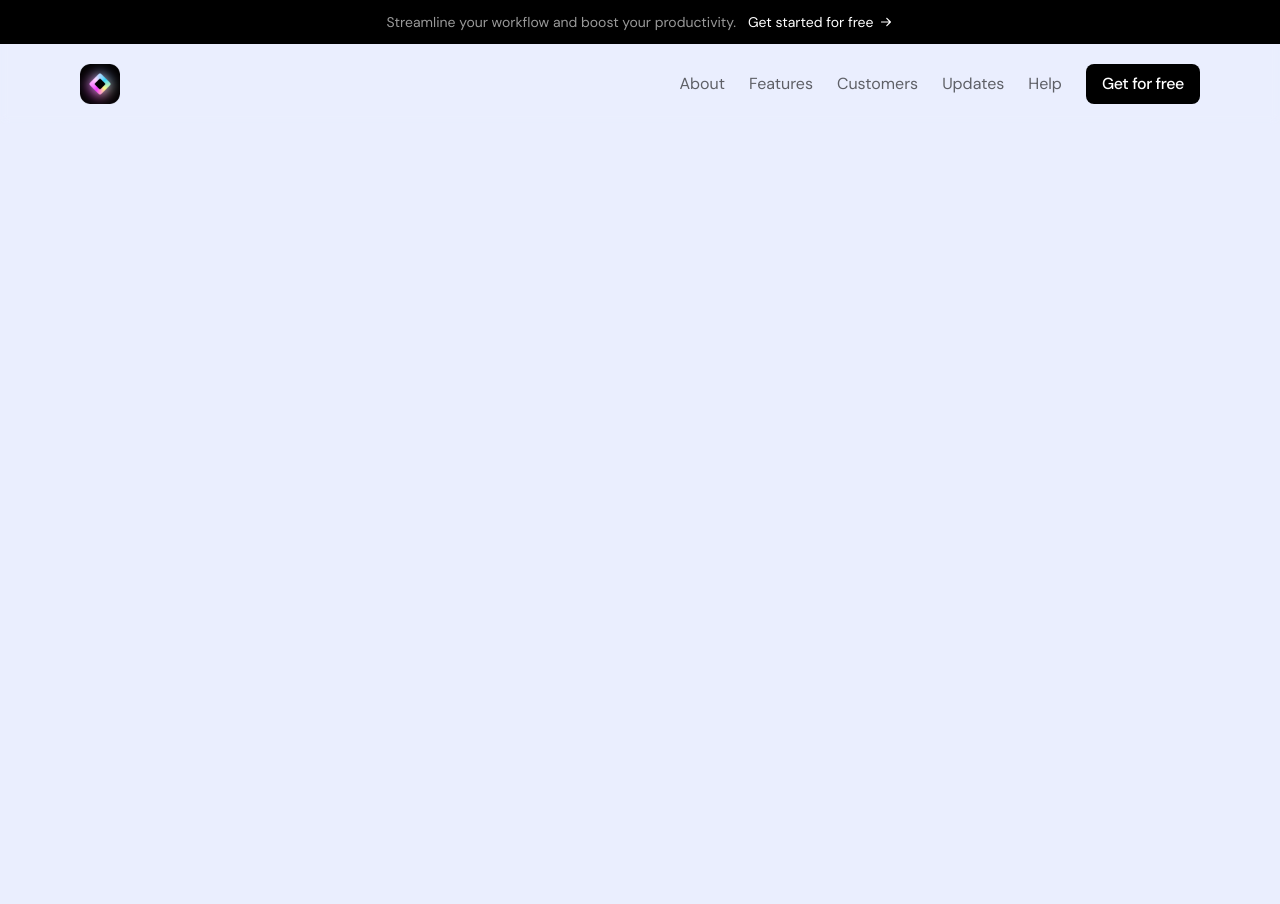
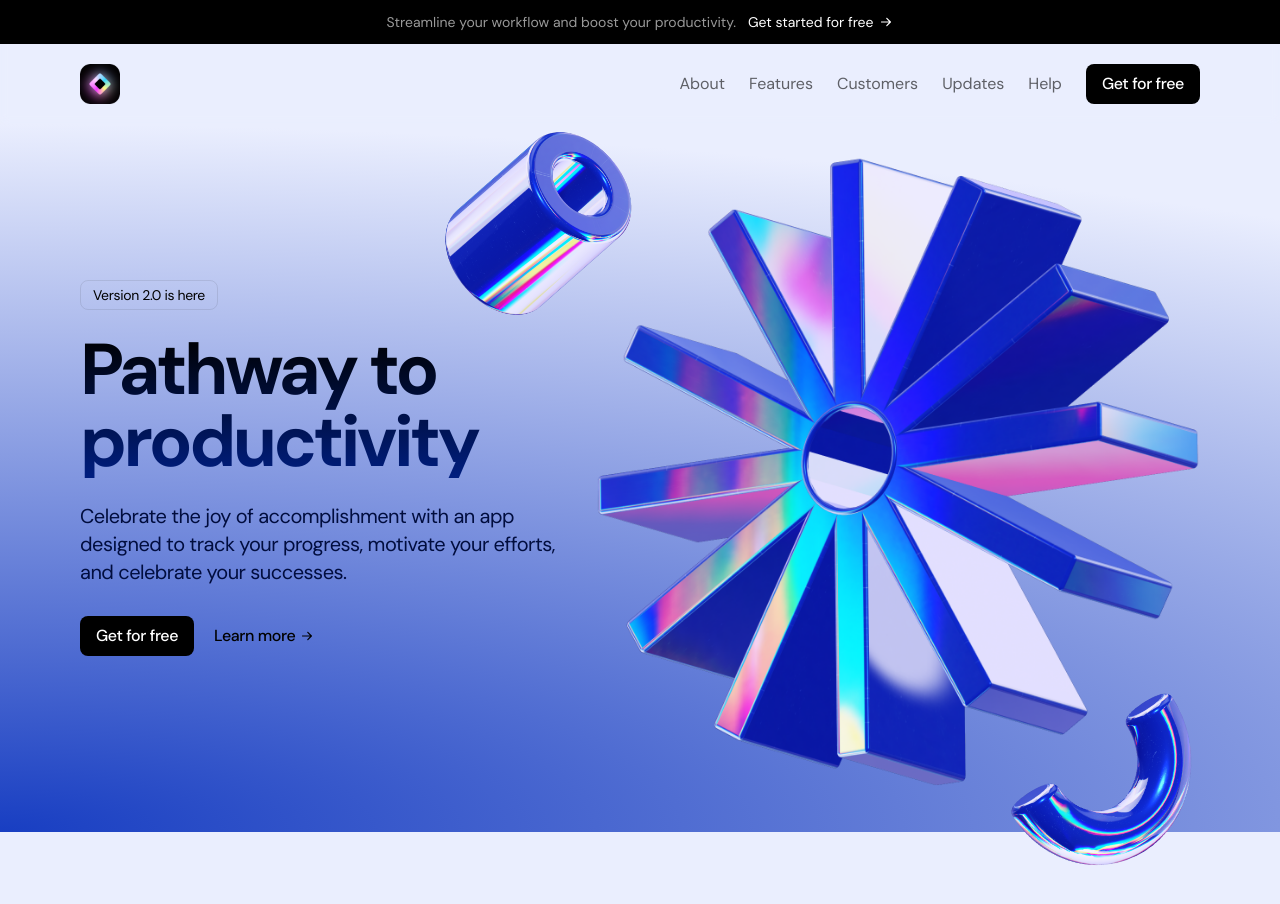
Before and after one commit to bricard-dev/next-saas-landing-page, a Next.js app: page / in a window 1280 px wide. Shown: the top 904 px of the page. Before the commit the page ends 800 px from the top, so only its background shows below. Built offline with nearby package versions, Linux system fonts and the light colour scheme.

Commit message:
Add hero section

```diff
--- a/src/app/globals.css
+++ b/src/app/globals.css
@@ -14,4 +14,12 @@
   .btn-text {
     @apply bg-transparent text-black;
   }
+
+  .logo-ticker-image {
+    @apply h-8 w-auto;
+  }
+
+  .tag {
+    @apply text-sm inline-flex border border-[#222]/10 px-3 py-1 rounded-lg tracking-tight;
+  }
 }
--- a/src/app/page.tsx
+++ b/src/app/page.tsx
@@ -1,5 +1,11 @@
 import Header from '@/sections/header';
+import Hero from '@/sections/hero';
 
 export default function Home() {
-  return <Header />;
+  return (
+    <>
+      <Header />
+      <Hero />
+    </>
+  );
 }
--- a/src/sections/header.tsx
+++ b/src/sections/header.tsx
@@ -6,7 +6,7 @@
 
 export default function Header() {
   return (
-    <header className="sticky top-0 backdrop-blur-sm">
+    <header className="sticky top-0 backdrop-blur-sm z-20">
       <div className="py-3 flex justify-center items-center gap-3 bg-black text-white text-sm">
         <p className="max-md:hidden text-white/60">
           Streamline your workflow and boost your productivity.
--- /dev/null
+++ b/src/sections/hero.tsx
@@ -0,0 +1,60 @@
+import arrowRight from '@/assets/arrow-right.svg';
+import cogImage from '@/assets/cog.png';
+import cylinderImage from '@/assets/cylinder.png';
+import noodleImage from '@/assets/noodle.png';
+import Image from 'next/image';
+
+export default function Hero() {
+  return (
+    <section className="pt-8 pb-20 md:pt-5 md:pb-10 bg-[radial-gradient(ellipse_200%_100%_at_bottom_left,#183EC2,#EAEEFE_100%)] overflow-x-clip">
+      <div className="container">
+        <div className="md:flex items-center">
+          <div className="md:w-[478px]">
+            <div className="tag">Version 2.0 is here</div>
+            <h1 className="text-5xl md:text-7xl font-bold tracking-tighter bg-gradient-to-b from-black to-[#001E80] text-transparent bg-clip-text mt-6">
+              Pathway to productivity
+            </h1>
+            <p className="text-xl text-[#010D3E] tracking-tight mt-6">
+              Celebrate the joy of accomplishment with an app designed to track
+              your progress, motivate your efforts, and celebrate your
+              successes.
+            </p>
+            <div className="flex gap-1 items-center mt-[30px]">
+              <button className="btn btn-primary">Get for free</button>
+              <button className="btn btn-text gap-1">
+                <span>Learn more</span>
+                <Image
+                  src={arrowRight}
+                  alt="Arrow right"
+                  width={16}
+                  height={16}
+                  className="inline-flex justify-center items-center"
+                />
+              </button>
+            </div>
+          </div>
+          <div className="mt-20 md:mt-0 md:h-[648px] md:flex-1 relative">
+            <Image
+              src={cogImage}
+              alt="Cog image"
+              className="md:absolute md:h-full md:w-auto md:max-w-none md:-left-6 lg:left-0"
+            />
+            <Image
+              src={cylinderImage}
+              width={220}
+              height={220}
+              alt="Cylinder image"
+              className="hidden md:block -top-8 -left-32 md:absolute"
+            />
+            <Image
+              src={noodleImage}
+              width={220}
+              alt="Noodle image"
+              className="hidden lg:block absolute top-[524px] left-[448px] rotate-[30deg]"
+            />
+          </div>
+        </div>
+      </div>
+    </section>
+  );
+}
```
